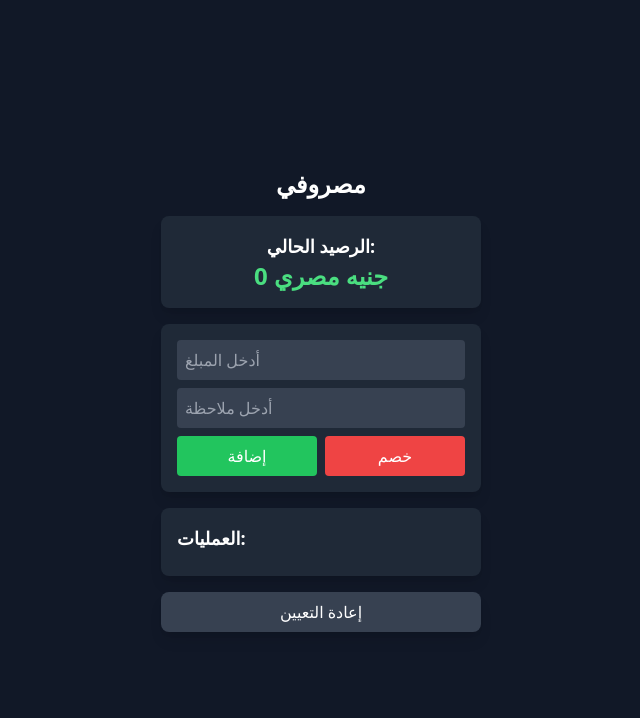
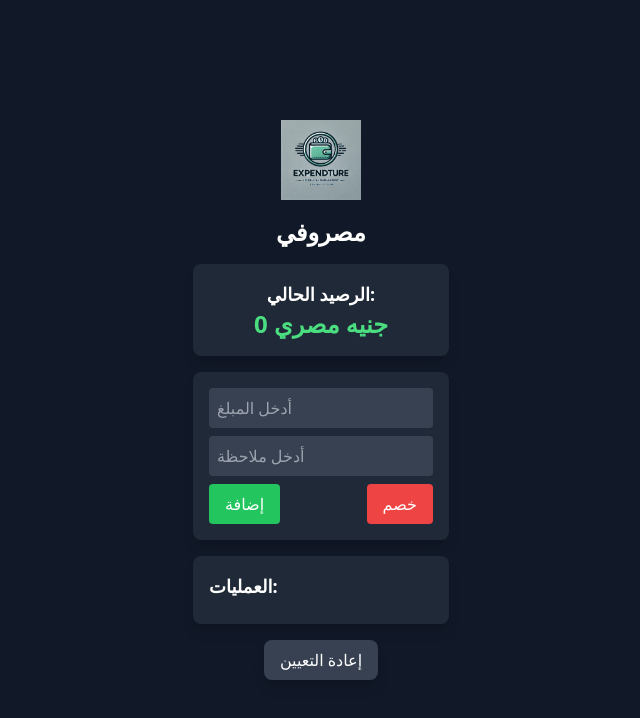
Before and after one commit to elpoppr/---, a plain HTML site: page index.html in a window 1280 px wide. Shown: the whole page, without its empty margins (319-959 px from the left). Drawn offline with nearby package versions, Linux system fonts and the light colour scheme.

Commit message:
Update index.html

```diff
--- a/index.html
+++ b/index.html
@@ -7,38 +7,41 @@
 </head>
 <body class="bg-gray-900 text-white flex flex-col items-center justify-center min-h-screen p-6">
 
-    <h1 class="text-2xl font-bold mb-4 text-center">مصروفي</h1>
+    <!-- الشعار -->
+    <img src="logo.webp" alt="لوجو" class="w-20 h-20 mb-4">
+
+    <h1 class="text-2xl font-bold mb-4">مصروفي</h1>
 
     <!-- الرصيد الحالي -->
-    <div class="bg-gray-800 p-4 rounded-lg shadow-lg text-center mb-4 w-full max-w-xs">
+    <div class="bg-gray-800 p-4 rounded-lg shadow-lg text-center mb-4 w-64">
         <h2 class="text-lg font-semibold">الرصيد الحالي:</h2>
         <p id="balance" class="text-2xl font-bold text-green-400">0 ريال</p>
     </div>
 
     <!-- إدخال البيانات -->
-    <div class="bg-gray-800 p-4 rounded-lg shadow-lg w-full max-w-xs">
+    <div class="bg-gray-800 p-4 rounded-lg shadow-lg w-64">
         <input id="amount" type="number" placeholder="أدخل المبلغ" class="w-full p-2 mb-2 rounded bg-gray-700 text-white">
         <input id="note" type="text" placeholder="أدخل ملاحظة" class="w-full p-2 mb-2 rounded bg-gray-700 text-white">
-        <div class="flex justify-between gap-2">
-            <button id="addIncome" class="bg-green-500 hover:bg-green-600 text-white px-4 py-2 rounded w-1/2"> إضافة</button>
-            <button id="addExpense" class="bg-red-500 hover:bg-red-600 text-white px-4 py-2 rounded w-1/2"> خصم</button>
+        <div class="flex justify-between">
+            <button id="addIncome" class="bg-green-500 hover:bg-green-600 text-white px-4 py-2 rounded"> إضافة</button>
+            <button id="addExpense" class="bg-red-500 hover:bg-red-600 text-white px-4 py-2 rounded"> خصم</button>
         </div>
     </div>
 
     <!-- قائمة العمليات -->
-    <div class="bg-gray-800 p-4 rounded-lg shadow-lg mt-4 w-full max-w-xs">
+    <div class="bg-gray-800 p-4 rounded-lg shadow-lg mt-4 w-64">
         <h2 class="text-lg font-semibold mb-2">العمليات:</h2>
         <ul id="transactions" class="space-y-2"></ul>
     </div>
 
     <!-- زر إعادة التعيين -->
-    <button id="resetBtn" class="bg-gray-700 hover:bg-gray-800 text-white px-4 py-2 rounded-lg shadow-lg mt-4 w-full max-w-xs">
+    <button id="resetBtn" class="bg-gray-700 hover:bg-gray-800 text-white px-4 py-2 rounded-lg shadow-lg mt-4">
         إعادة التعيين
     </button>
 
     <!-- نافذة التأكيد (مخفية في البداية) -->
     <div id="confirmBox" class="hidden fixed inset-0 bg-black bg-opacity-50 flex items-center justify-center">
-        <div class="w-full max-w-xs p-4 bg-gray-800 border border-gray-700 shadow-lg rounded-2xl text-center">
+        <div class="w-[250px] p-4 bg-gray-800 border border-gray-700 shadow-lg rounded-2xl text-center">
             <h2 class="text-xl font-bold py-4 text-gray-200">هل أنت متأكد؟</h2>
             <p class="text-sm text-gray-500 px-2">سيتم مسح جميع البيانات نهائيًا!</p>
             <div class="mt-4 flex justify-center gap-4">
```
